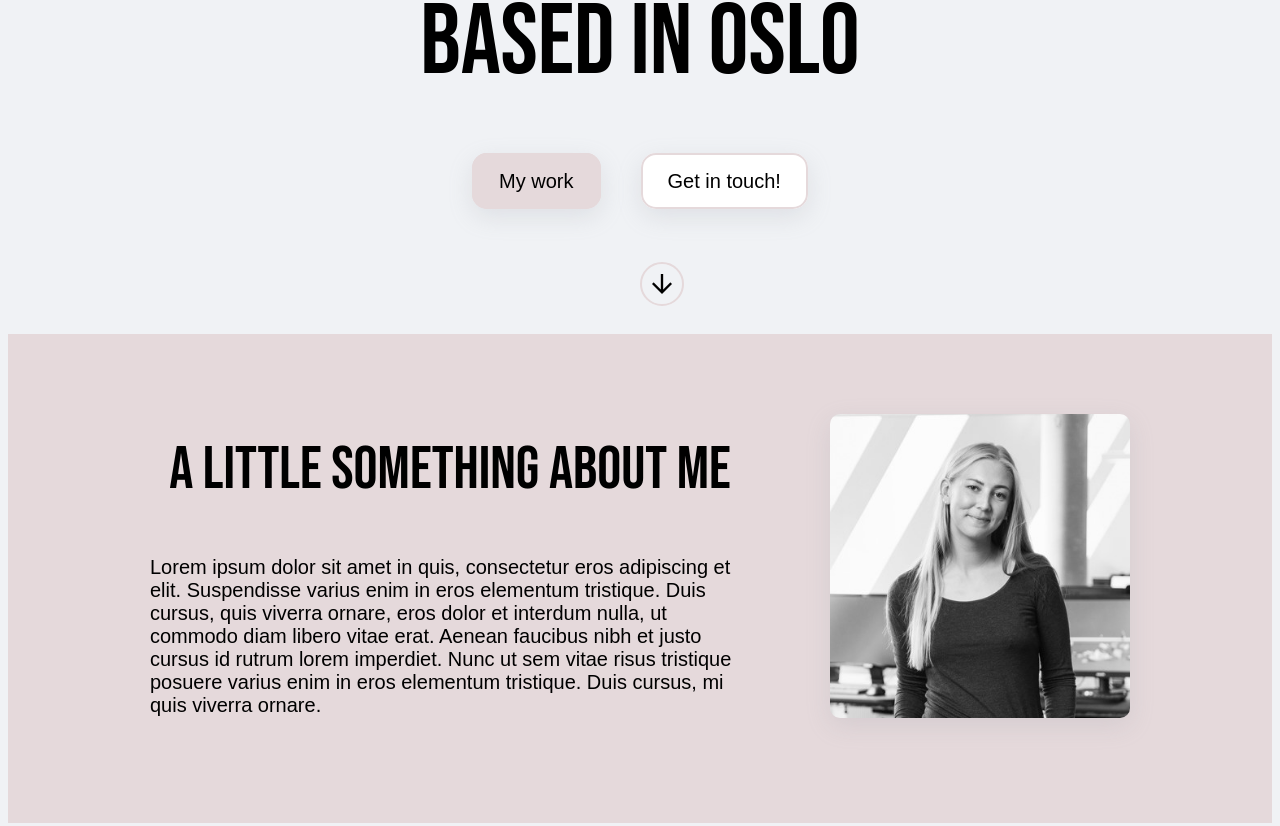
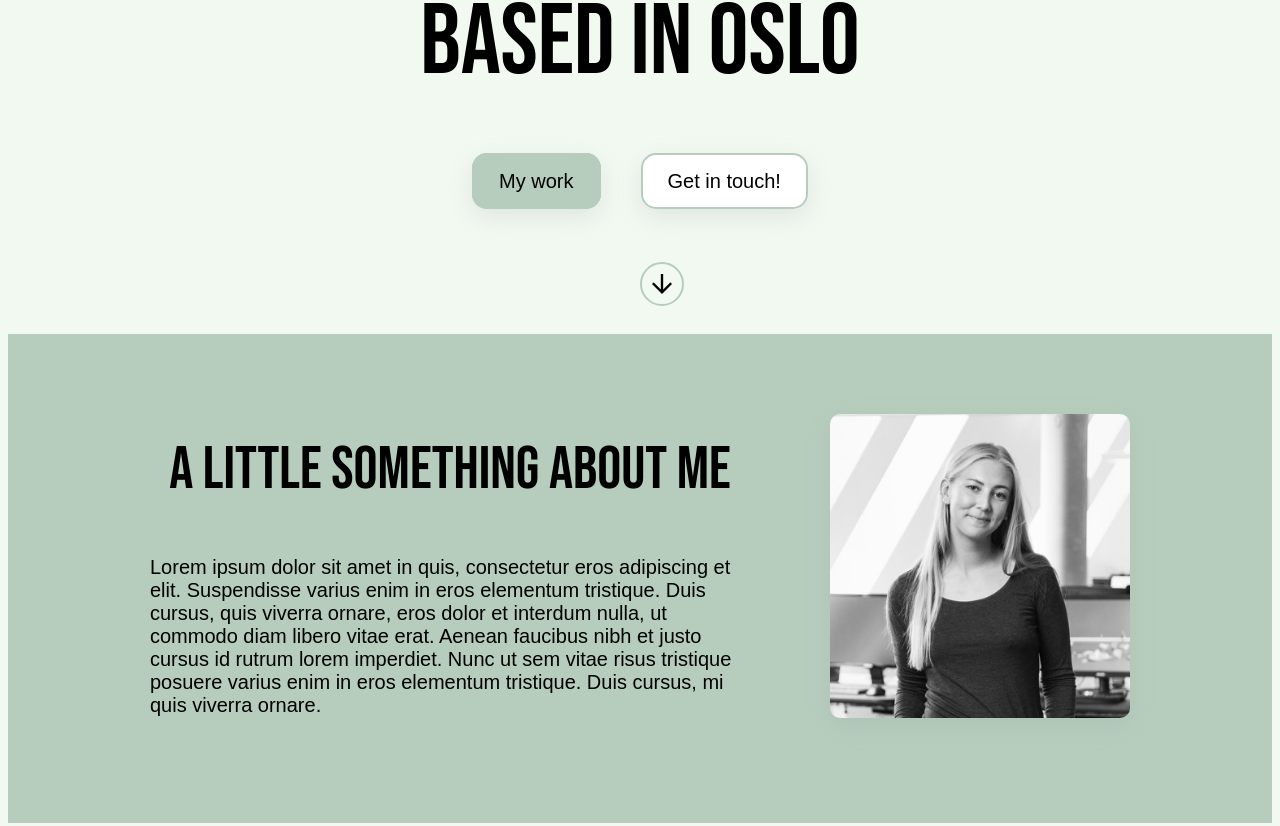
Before and after one commit to lindijor/portfolio, a React (Create React App) app: page / in a window 1280 px wide. Shown: the part 474-1300 px from the top of the page. Built offline with nearby package versions, Linux system fonts and the light colour scheme.

Commit message:
Changed the design colors

```diff
--- a/src/App.css
+++ b/src/App.css
@@ -1,6 +1,6 @@
 body {
   font-family: "Bebas Neue", sans-serif;
-  background-color: #f0f2f5;
+  background-color: #f2f9f1;
   scroll-behavior: smooth;
 }
 
@@ -52,25 +52,28 @@ a {
 }
 
 .btn {
-  background: #e5d9db;
-  border: 2px #e5d9db solid;
+  color: black;
+  background: #b6cdbd;
+  border: 2px #b6cdbd solid;
   box-shadow: rgba(149, 157, 165, 0.2) 0px 8px 24px;
 }
 
 .secondary-btn {
+  color: black;
   background: white;
-  border: 2px #e5d9db solid;
+  border: 2px #b6cdbd solid;
   box-shadow: rgba(149, 157, 165, 0.2) 0px 8px 24px;
 }
 
 .btn:hover {
+  color: black;
   background: white;
   cursor: pointer;
 }
 
 .secondary-btn:hover {
-  background: #e5d9db;
-  color: black;
+  background: #b6cdbd;
+  color: white;
   cursor: pointer;
-  border: 2px #e5d9db solid;
+  border: 2px #b6cdbd solid;
 }
--- a/src/Contact.css
+++ b/src/Contact.css
@@ -1,5 +1,5 @@
 .contact-section {
-  background-color: #e5d9db;
+  background-color: #b6cdbd;
   width: 400px;
   display: block;
   margin: 40px auto;
--- a/src/Footer.css
+++ b/src/Footer.css
@@ -1,5 +1,5 @@
 .footer {
-  background-color: #e5d9db;
+  background-color: #b6cdbd;
   padding-top: 50px;
   margin-top: 100px;
 }
--- a/src/Header.css
+++ b/src/Header.css
@@ -46,7 +46,7 @@ nav a:hover {
   position: absolute;
   bottom: 0;
   left: 50%;
-  border: 2px #e5d9db solid;
+  border: 2px #b6cdbd solid;
   border-radius: 50px;
   padding: 5px;
   margin-bottom: 20px;
@@ -55,5 +55,6 @@ nav a:hover {
 
 .header .material-symbols-outlined:hover {
   rotate: 450deg;
-  background-color: #e5d9db;
+  background-color: #5c715e;
+  color: white;
 }
--- a/src/Main.css
+++ b/src/Main.css
@@ -1,5 +1,5 @@
 .main {
-  background-color: #e5d9db;
+  background-color: #b6cdbd;
   padding: 50px 0 100px 0;
   display: flex;
   justify-content: center;
--- a/src/Work.css
+++ b/src/Work.css
@@ -11,7 +11,7 @@
   margin-bottom: 70px;
   padding: 40px 50px;
   border-radius: 50px;
-  border: 3px #e5d9db solid;
+  border: 3px #b6cdbd solid;
   box-shadow: rgba(149, 157, 165, 0.2) 0px 8px 24px;
 }
 
```
